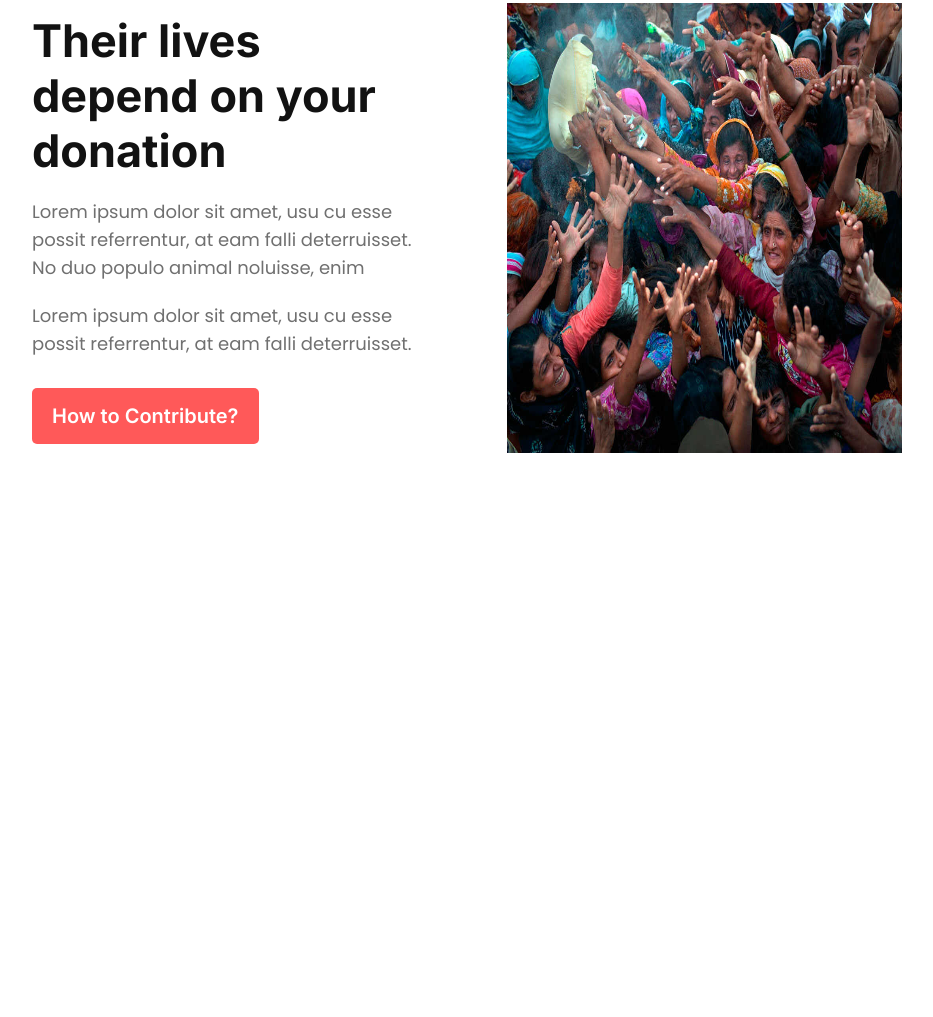
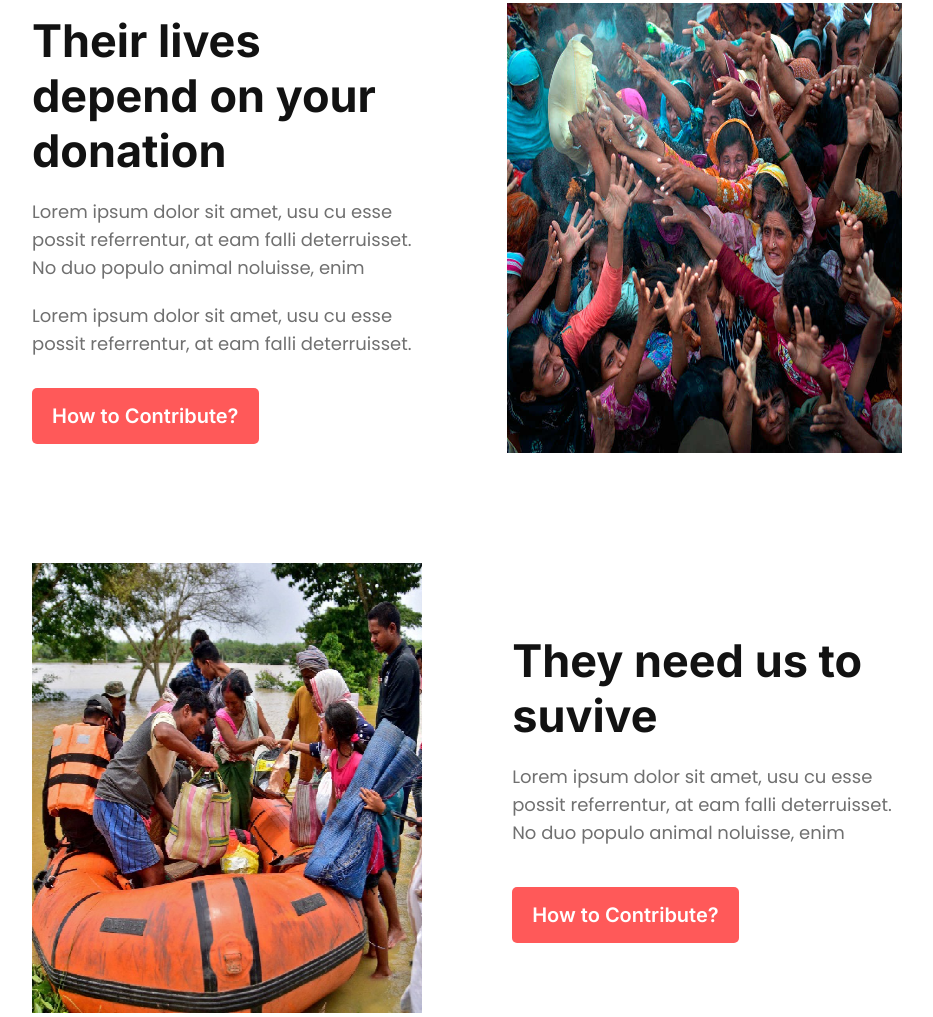
Before and after one commit to MukitHossen7/PMH-donate-organization, a plain HTML site: page index.html in a window 1280 px wide. Shown: the part 2011-3028 px from the top of the page, without its empty margins (148-1081 px from the left). Before the commit the page ends 2468 px from the top, so only its background shows below. Drawn offline with Linux system fonts and the light colour scheme.

Commit message:
servive section done

```diff
--- a/index.html
+++ b/index.html
@@ -83,6 +83,19 @@
                 </div>
             </div>
         </section>
+
+        <section class="servive-container">
+            <div class="servive-area">
+                <div class="servive-img-area">
+                    <img src="images/New Project.png" alt="">
+                </div>
+                <div class="servive-text-area">
+                    <h2>They need us to suvive</h2>
+                    <p>Lorem ipsum dolor sit amet, usu cu esse possit referrentur, at eam falli deterruisset. No duo populo animal noluisse, enim</p>
+                    <button><a href="">How to Contribute?</a></button>
+                </div>
+            </div>
+        </section>
     </main>
 </body>
 </html>
--- a/style/laptop-responsive-style.css
+++ b/style/laptop-responsive-style.css
@@ -4,6 +4,9 @@
         margin: 0px 340px;
     }
     .depend-container {
+        margin-left: 180px;
+    }
+    .servive-container{
         margin-left: 180px;
     }
 }
@@ -18,4 +21,7 @@
         margin-left: 125px;
      }
      /* depend-responsive-End */
+     .servive-container{
+        margin-left: 125px;
+     }
 }
--- a/style/main-style.css
+++ b/style/main-style.css
@@ -228,7 +228,6 @@ text-align: left;
 /* depend-section-Start */
 .depend-container{
     width: 68%;
-    height: 400px;
     margin-left: 190px;
     margin-top: 110px;
 }
@@ -282,3 +281,59 @@ margin-bottom: 20px;
 
 }
 /* depend-section-End */
+
+/* servive-section Start */
+.servive-container{
+    width: 68%;
+    margin-left: 190px;
+    margin-top: 110px;
+}
+.servive-area{
+    display: flex;
+    align-items: center;
+    gap: 90px;
+}
+.servive-img-area{
+    width: 50%;
+    height: 450px;
+}
+.servive-img-area img{
+    width: 100%;
+    height: 100%;
+}
+.servive-text-area{
+    width: 50%;
+}
+.servive-text-area h2{
+color: var(--secondary-color);
+font-family: Inter;
+font-size: 2.8125rem;
+font-weight: 700;
+text-align: left;
+margin-bottom: 20px;
+}
+.servive-text-area p{
+color: var(--third-color);
+font-family: Poppins;
+font-size: 1.125rem;
+font-weight: 400;
+line-height: 28px;
+text-align: left;
+margin-bottom: 30px;
+}
+.servive-text-area button{
+    background-color: var(--btn-bc-color);
+    border: none;
+    font-family: Inter;
+    text-align: left;
+    padding: 16px 20px ;
+    border-radius: 5px;
+    margin-top: 10px;
+}
+.servive-text-area button a{
+    color: var(--primary-color);
+    text-decoration: none;
+    font-size:1.25rem;
+    font-weight: 600;
+}
+/* servive-section End */
--- a/style/mobile-responsive-style.css
+++ b/style/mobile-responsive-style.css
@@ -66,9 +66,6 @@ gap: 50px;
 .depend-img-area, .depend-text-area{
     width: 100%;
 }
-.depend-text-area{
-    padding: 0 10px;
-}
 .depend-text-area h2{
     font-size: 2.8rem;
 }
@@ -76,4 +73,24 @@ gap: 50px;
     font-size: 0.9rem;
 }
     /* depend-responsive-End */
+    /* servive-section responsive Start */
+    .servive-container{
+        margin-left: 0;
+        width: 100%;
+        margin-top:85px;
+    }
+    .servive-area{
+     flex-direction: column;
+     gap: 50px;
+    }
+    .servive-text-area h2{
+        font-size: 2.8rem;
+    }
+    .servive-text-area p{
+        font-size: 0.9rem;
+    }
+    .servive-img-area, .servive-text-area{
+     width: 100%;
+    }
+    /* servive-section responsive End */
 }
--- a/style/tablet-responsive-style.css
+++ b/style/tablet-responsive-style.css
@@ -28,7 +28,22 @@
       .depend-img-area, .depend-text-area{
         width: 100%;
     }
+    .depend-text-area{
+        padding: 10px 0;
+    }
 
       /* depend-responsive-End */
+     /* servive-section responsive Start */
+.servive-container{
+    margin-left: 0;
+    margin-top:100px;
+    width: 100%;
+    padding: 0 10px;
+}
+.servive-img-area, .servive-text-area{
+    width: 100%;
+}
+
+     /* servive-section responsive End */
 
 }
```
Also changed, not shown: images/New Project.png (added).
